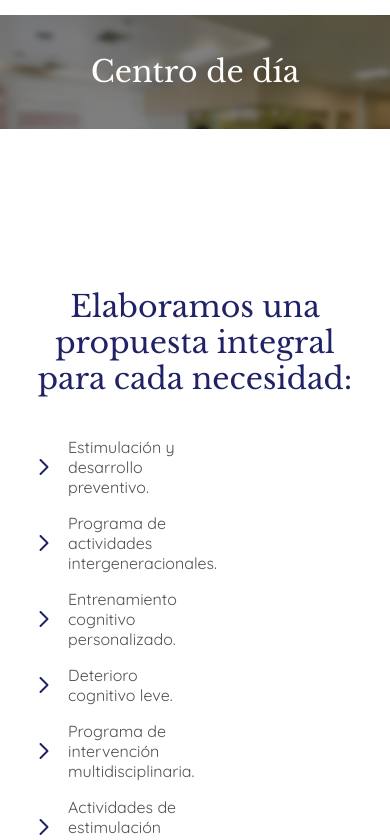
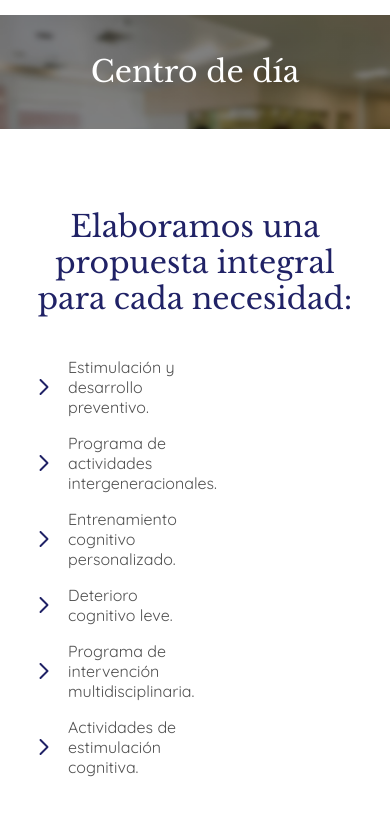
Before and after one commit to ElianRivoira/aidam-site, a Next.js app in the folder aidam-site/: page /servicios-terapeuticos in a window 390 px wide. Shown: the part 860-1700 px from the top of the page. Built offline with nearby package versions, Linux system fonts and the light colour scheme.

Commit message:
fixed paddings

```diff
--- a/aidam-site/src/components/Faq/Question.jsx
+++ b/aidam-site/src/components/Faq/Question.jsx
@@ -28,10 +28,10 @@ const Question = ({q, activeQuestion, handleQuestionClick, custom, clas}) => {
         </h3>
       </div>
       <p
-        className={`font-quickSand text-lg ${custom ? 'font-normal bg-aidamBlue text-white rounded-md px-3' : ''}`}
+        className={`font-quickSand text-lg ${custom ? 'font-normal bg-aidamBlue text-white rounded-md px-3' : null} ${q.id === activeQuestion ? 'py-5' : null}`}
         style={{
           maxHeight: q.id === activeQuestion ? '1000px' : '0',
-          transition: `max-height ${
+          transition: `all ${
             q.id === activeQuestion ? '0.5s' : '0.2s'
           } ease-in-out`,
           overflow: 'hidden',
--- a/aidam-site/src/pages/servicios-terapeuticos.jsx
+++ b/aidam-site/src/pages/servicios-terapeuticos.jsx
@@ -49,7 +49,7 @@ const serviciosTerapeuticos = () => {
           title='Centro de día'
           posY={useMediaQuery(450) ? 0 : 800}
         />
-        <div className='px-8 py-[160px] flex flex-col items-center'>
+        <div className='px-8 py-20 sm:py-[160px] flex flex-col items-center'>
           <div className='max-w-7xl flex flex-col items-center'>
             <div className='mb-10'>
               <h1 className='text-center font-libreBaskerville text-3xl text-aidamBlue'>
```
